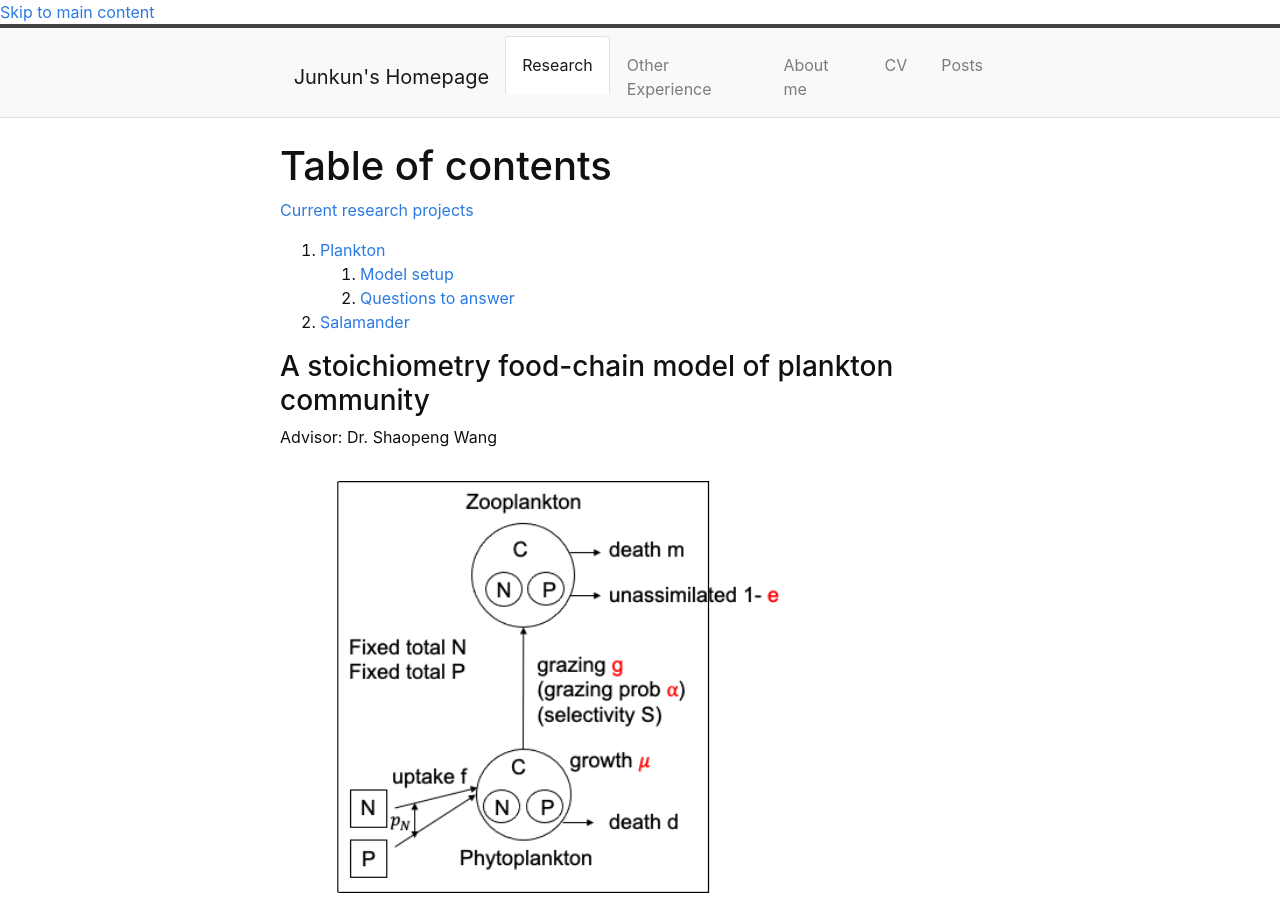
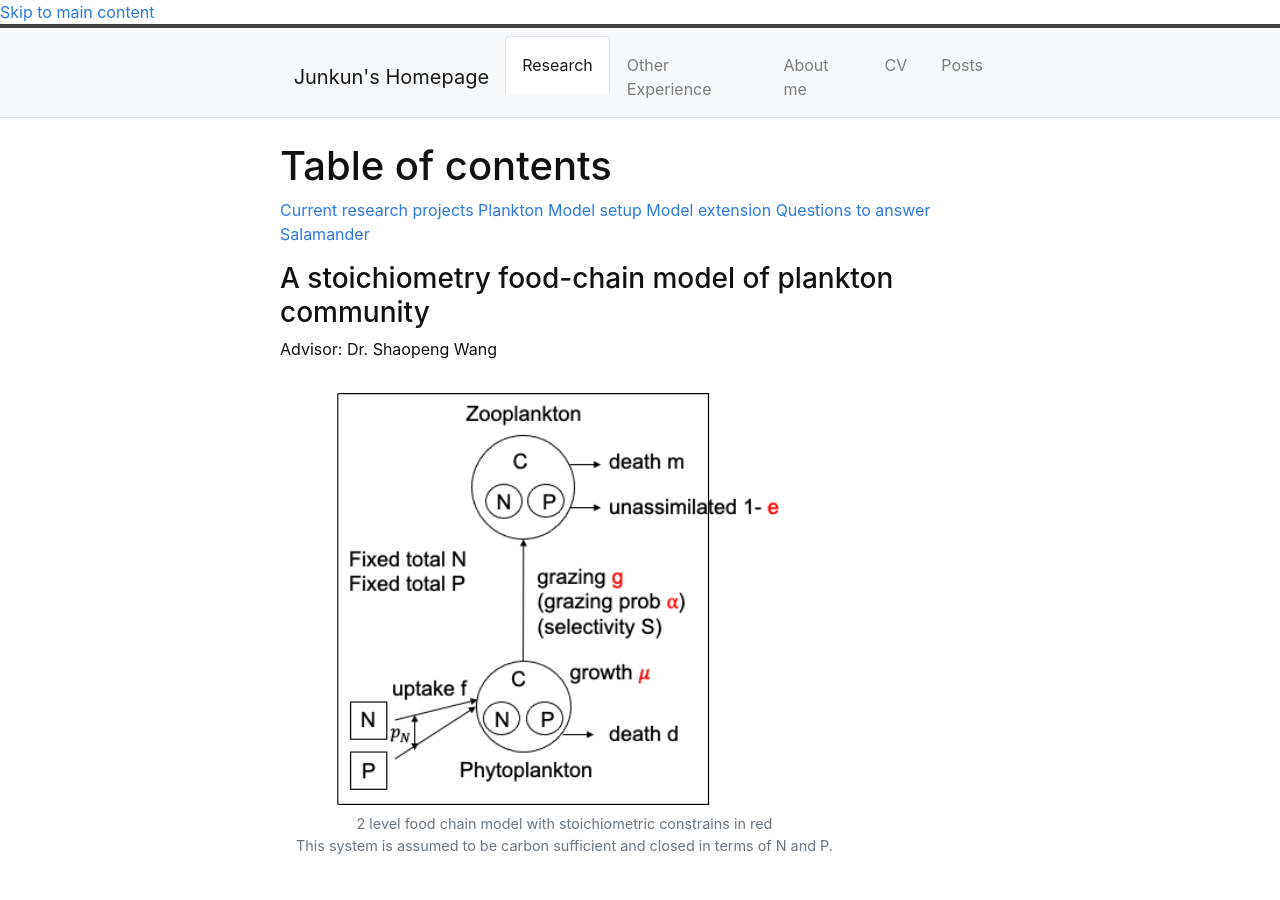
Before and after one commit to junkun-ren/PersonalWebsite, a Jekyll site: the page built from content/0-research.md, in a window 1280 px wide and 900 px high. Built offline with Jekyll 4.4.1, drawn with Linux system fonts in a browser that asks for light colours.

Commit message:
Update 0-research.md

```diff
--- a/content/0-research.md
+++ b/content/0-research.md
@@ -5,10 +5,11 @@ nav: true
 
 # Table of contents
 [Current research projects](#introduction)
-1. [Plankton](#paragraph1)
-    1. [Model setup](#subparagraph1)
-    1. [Questions to answer](#subparagraph2)
-2. [Salamander](#paragraph2)
+[Plankton](#paragraph1)
+    [Model setup](#subparagraph1)
+    [Model extension](#subparagraph2)
+    [Questions to answer](#subparagraph3)
+[Salamander](#paragraph2)
 
 
 ### A stoichiometry food-chain model of plankton community <a name="paragraph1"></a>
@@ -28,13 +29,14 @@ Advisor: Dr. Shaopeng Wang
 
 **Not only the nutrient availability is important for these processes, but also the relative amount of different elements matters**. Such constrain is shown in red in the equations. It can be seen that it is "everywhere".
 
+<a name="subparagraph2"></a>
 {% include figure.html img="multiple zooplankton or phytoplankton illustration.png" alt="multiple zooplankton or phytoplankton illustration" caption="Model extension - more species within each trophic level" width="90%" %}
 
 Given the single consumer-single producer model model, it is natural to wonder whether two zooplankton could coexist in this system. If two zooplankton have different demands of nutrition - one is N-demanding, the other is P-demanding, can they coexist on one species of phytoplankton? It might happen, based on theoretical prediction (`Loladze et al. 2004 - Theor. Popul. Biol.`).  Stable coexistence might occur due to a balance between food quality and quantity.
 
 If the two zooplankton can actually coexist, will that enhance the coexistence of multiple phytoplankton as well? Because aside from phytoplankton competing for resources, the existence of zooplankton also enables the apparent competition between the phytoplankton. If there is a trade-off between two phytoplankton (resource and grazing), then one resource and one zooplankton could promote the coexistence of these two phytoplankton. Therefore, it is reasonable to predict that 2 resources and 2 zooplankton might be able to maintain the coexistence of more phytoplankton. And the coexistence of these phytoplankton can in turn support two zooplankton as well.
 
-#### Questions to answer<a name="subparagraph2"></a>
+#### Questions to answer<a name="subparagraph3"></a>
 
 What else to consider? Mixotroph  and
 
```
